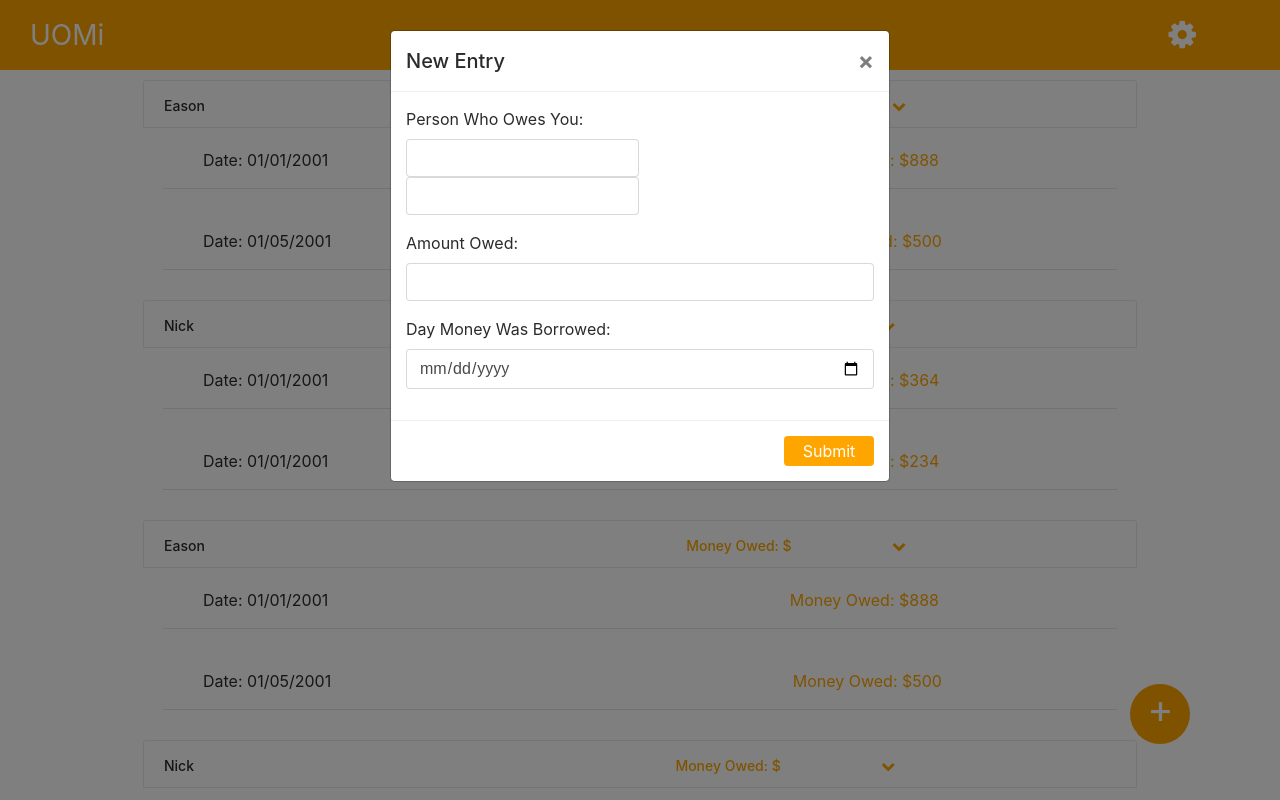
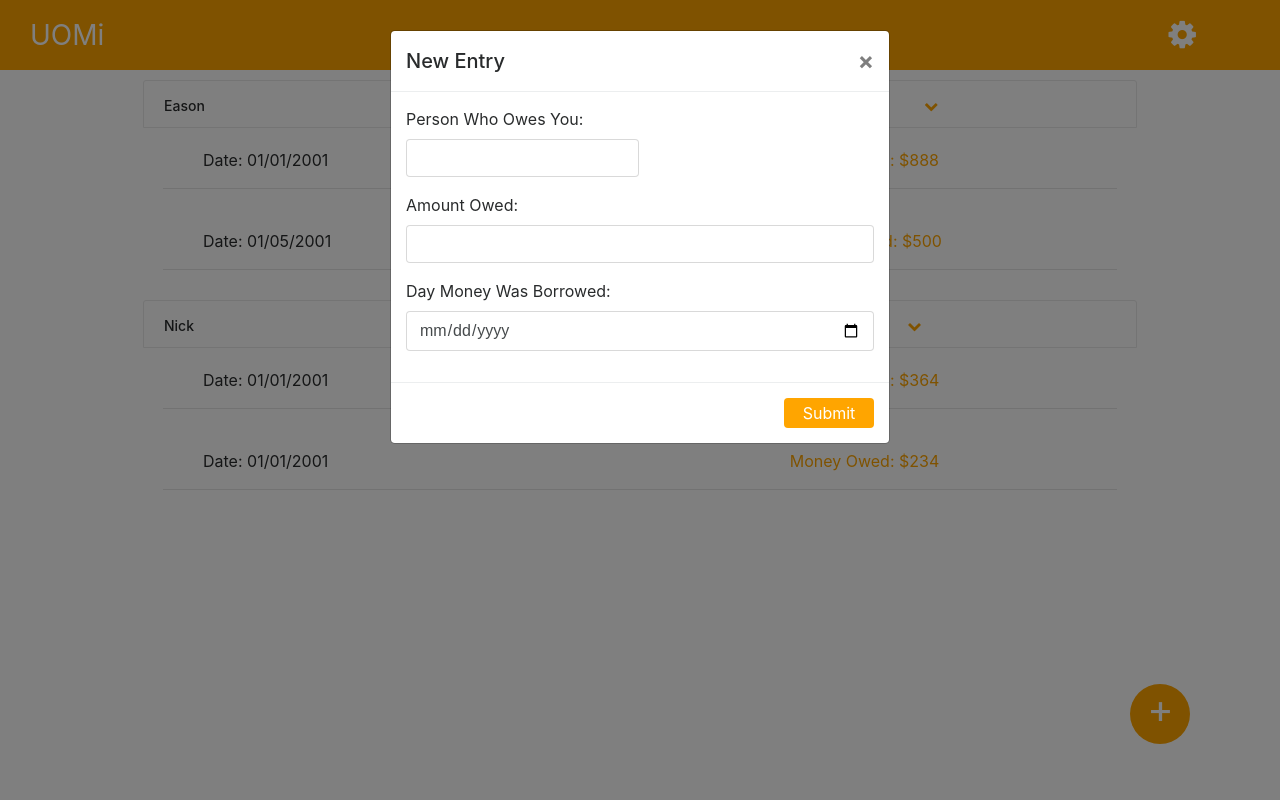
Before and after one commit to shelaq/hackthe6ix-project, a Flask app: page / in a window 1280 px wide, after a click that opens the changed part. Run offline with Flask 2, Linux system fonts and the light colour scheme; some libraries are stand-ins or nearby versions.

Commit message:
js is good 2 go

```diff
--- a/static/javascript.js
+++ b/static/javascript.js
@@ -1,48 +1,54 @@
-
-
-
-
-
-
 // sample dataset
-var people =  {"accountsPayable":[{"Name":"Eason","Transactions":[{"Date":"01/01/2001","Amount":888},{"Date":"01/05/2001","Amount":500}]},{"Name":"Nick","Transactions":[{"Date":"01/01/2001","Amount":364},{"Date":"01/01/2001","Amount":234} ]}]}
+var people = {
+  "accountsPayable": [{
+    "Name": "Eason",
+    "Transactions": [{
+      "Date": "01/01/2001",
+      "Amount": 888
+    }, {
+      "Date": "01/05/2001",
+      "Amount": 500
+    }]
+  }, {
+    "Name": "Nick",
+    "Transactions": [{
+      "Date": "01/01/2001",
+      "Amount": 364
+    }, {
+      "Date": "01/01/2001",
+      "Amount": 234
+    }]
+  }]
+}
 
 
 //function for populating
-function populate()
-{
-  console.log(people);
-
+function populate() {
 
   var docFrag = document.createDocumentFragment();
-for (var i = 0; i < people['accountsPayable'].length; i++)
-{
+  var moneyOwed = 0
+
+  for (var i = 0; i < people['accountsPayable'].length; i++) {
     var tempNode = document.querySelector("div[data-type='template']").cloneNode(true); //true for deep clone
     tempNode.querySelector(".name").textContent = people['accountsPayable'][i]['Name'];
 
     for (var j = 0; j < people['accountsPayable'][i]['Transactions'].length; j++) {
 
-    // var li = document.createElement('li'); //true for deep clone
-    // li.innerText = "Money Owed: $" + people['accountsPayable'][i]['Transactions'][j]['Amount'];
-    // tempNode.appendChild(li);
+         moneyOwed += people['accountsPayable'][i]['Transactions'][j]['Amount']
+
 
       var tempNodeList = document.querySelector("div[data-type='listTemplate']").cloneNode(true); //true for deep clone
       tempNodeList.querySelector(".money-owed-list").textContent = "Money Owed: $" + people['accountsPayable'][i]['Transactions'][j]['Amount'];
-
       tempNodeList.querySelector(".date").textContent = "Date: " + people['accountsPayable'][i]['Transactions'][j]['Date'];
-
-    //document.body.appendChild(tempNodeList);
       tempNodeList.style.display = "block";
       tempNode.appendChild(tempNodeList);
     }
 
-  //tempNode.querySelector(".money-owed").textContent = "Money Owed: $" + people['accountsPayable'][i]['Transactions'].
-  // tempNode.querySelector("img").src = movies[keys[i]].imageurl;
-  // tempNode.querySelector("button").onclick = window[movies[keys[i]].func];
-  // tempNode.querySelector("a").href = movies[keys[i]].details;
+    tempNode.querySelector(".money-owed").textContent = 'Money Owed: $' + moneyOwed;
+    moneyOwed = 0;
+
     tempNode.style.display = "block";
     document.body.appendChild(tempNode);
-
   }
 
   document.body.appendChild(docFrag);
@@ -50,5 +56,22 @@
 
 }
 
+document.getElementById('submit').addEventListener('click', function(){
+  var dateBorrowed = document.getElementById('date-borrowed').value;
+  var amountOwed = document.getElementById('amount-owed').value;
+  var recipientName = document.getElementById('recipient-name').value;
 
+  console.log(dateBorrowed);
+  console.log(amountOwed);
+  console.log(recipientName);
+
+});
+
+$(document).ready(function() {
+  try {
     populate();
+
+  } catch (e) {
+    console.log(e);
+  }
+});
--- a/templates/index.html
+++ b/templates/index.html
@@ -166,21 +166,20 @@
             <label for="recipient-name" class="form-control-label">Person Who Owes You:</label>
             <div class="row" style="margin: 0">
               <div class="col-xs-6" style="margin-right: 10px;"> <input type="text" class="form-control" id="recipient-name"> </div>
-              <div class="col-xs-6"> <input type="text" class="form-control" id="recipient-name"> </div>
             </div>
           </div>
           <div class="form-group">
             <label for="message-text" class="form-control-label">Amount Owed:</label>
-            <input type="number" class="form-control" id="message-text">
+            <input type="number" class="form-control" id="amount-owed">
           </div>
           <div class="form-group">
             <label for="message-text" class="form-control-label">Day Money Was Borrowed:</label>
-            <input type="date" class="form-control" id="message-text">
+            <input type="date" class="form-control" id="date-borrowed">
           </div>
         </form>
       </div>
       <div class="modal-footer">
-        <button type="button" class="btn submit btn-primary">Submit</button>
+        <button type="button" class="btn submit btn-primary" id="submit" >Submit</button>
       </div>
     </div>
   </div>
@@ -189,7 +188,7 @@
   <script src="https://code.jquery.com/jquery-3.1.1.slim.min.js" integrity="sha384-A7FZj7v+d/sdmMqp/nOQwliLvUsJfDHW+k9Omg/a/EheAdgtzNs3hpfag6Ed950n" crossorigin="anonymous"></script>
   <script src="https://cdnjs.cloudflare.com/ajax/libs/tether/1.4.0/js/tether.min.js" integrity="sha384-DztdAPBWPRXSA/3eYEEUWrWCy7G5KFbe8fFjk5JAIxUYHKkDx6Qin1DkWx51bBrb" crossorigin="anonymous"></script>
   <script src="https://maxcdn.bootstrapcdn.com/bootstrap/4.0.0-alpha.6/js/bootstrap.min.js" integrity="sha384-vBWWzlZJ8ea9aCX4pEW3rVHjgjt7zpkNpZk+02D9phzyeVkE+jo0ieGizqPLForn" crossorigin="anonymous"></script>
-  <script type="text/javascript" src="../static/javascript.js"></script>
+  <!-- <script type="text/javascript" src="../static/javascript.js"></script> -->
   <script type="text/javascript" src="{{ url_for('static', filename='javascript.js') }}"></script>
 
 
```
Also changed, not shown: main.py (line endings or trailing spaces), 2 other files. Lines whose indentation alone changed are shown as unchanged.
